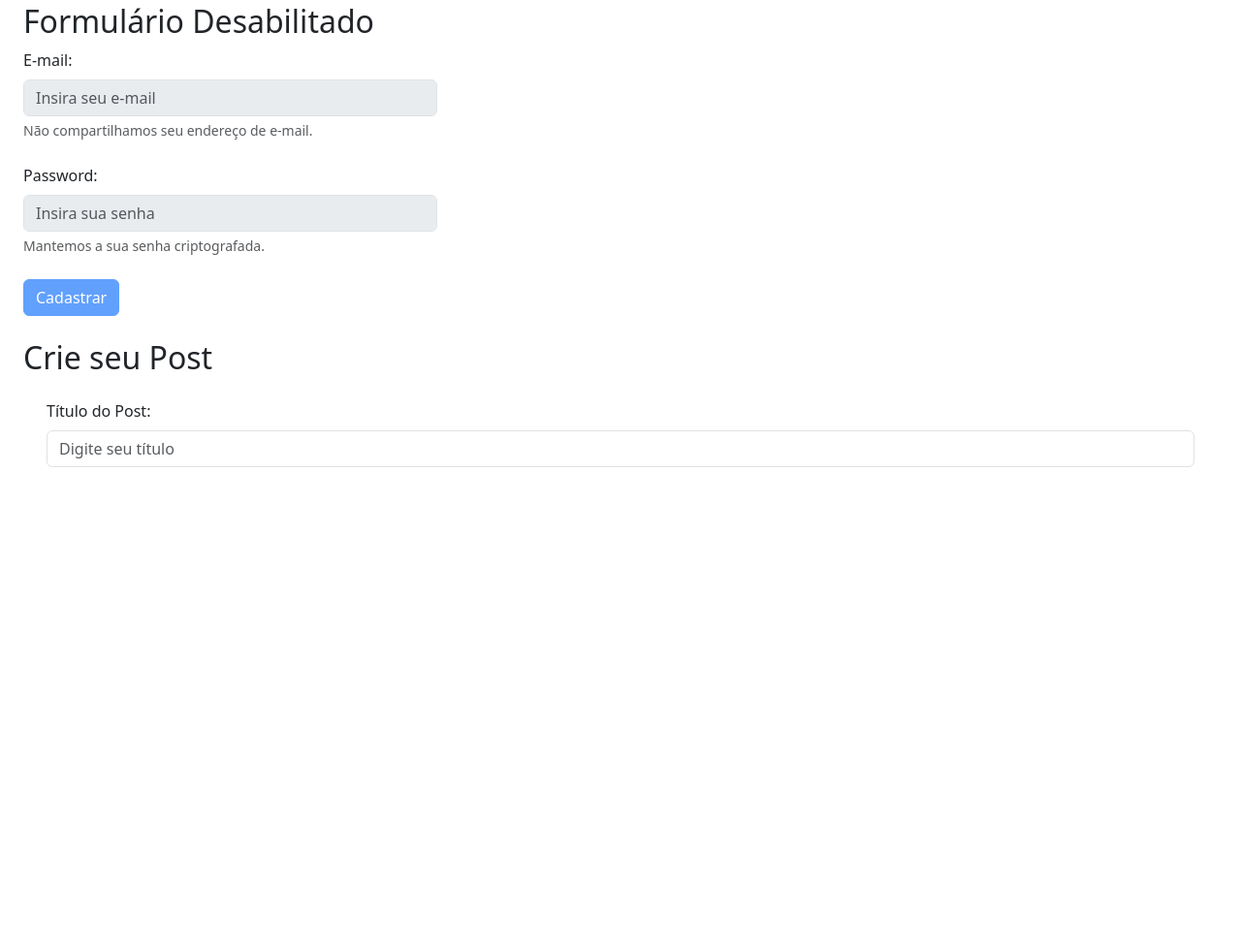
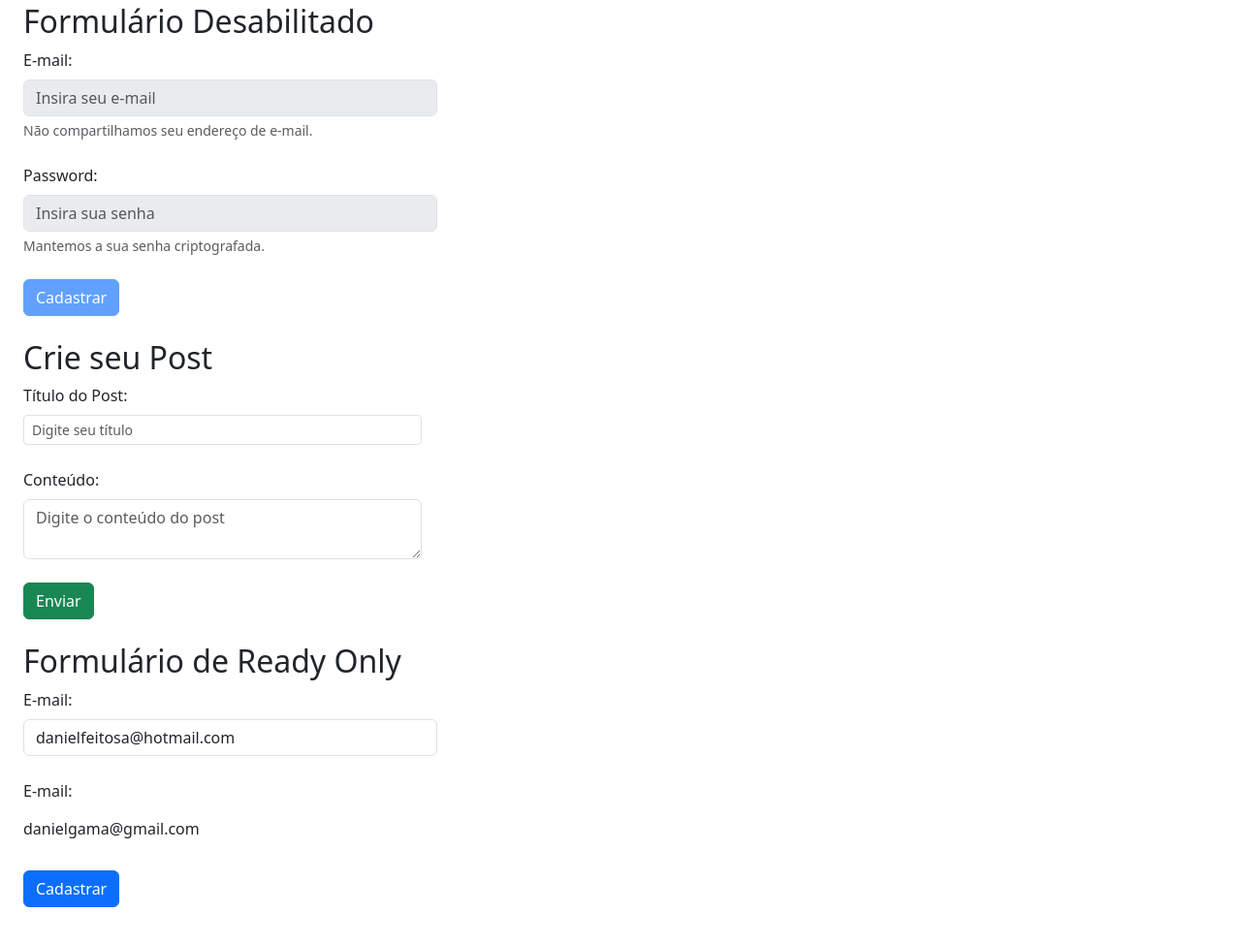
Before and after one commit to danielfeitosa4/bootstrap5, a plain HTML site: page 7_formularios/1_aulas/index.html in a window 1280 px wide. Shown: the part 367-1342 px from the top of the page at 97% size. Drawn offline with nearby package versions, Linux system fonts and the light colour scheme.

Commit message:
ready only

```diff
--- a/7_formularios/1_aulas/index.html
+++ b/7_formularios/1_aulas/index.html
@@ -58,10 +58,32 @@
   <div class="m-4">
     <h2>Crie seu Post</h2>
     <form action="">
-      <div class="m-4">
+      <div class="col-4 mb-4">
         <label for="title"  class="form-label">Título do Post:</label>
-        <input type="text" class="form-control" name="title" id="title" placeholder="Digite seu título">
+        <input type="text" class="form-control form-control-sm" name="title" id="title" placeholder="Digite seu título">
       </div>
+      <div class="col-4 mb-4">
+        <label for="content" class="form-label">Conteúdo:</label>
+        <textarea class="form-control" placeholder="Digite o conteúdo do post"></textarea>
+      </div>
+      <button type="submit" class="btn btn-success">Enviar</button>
+    </form>
+  </div>
+
+  <!-- Ready Only -->
+  <!-- OBS: O readonly é uma forma de enviar os dados para o servidor, já o disabled não envia!-->
+  <div class="col-4 m-4">
+    <h2>Formulário de Ready Only</h2>
+    <form action="">
+      <div class="mb-4">
+        <label for="email2" class="form-label">E-mail:</label>
+        <input type="email" class="form-control" name="email2" id="email2" placeholder="Insira seu e-mail" readonly value="danielfeitosa@hotmail.com">
+      </div>
+      <div class="mb-4">
+        <label for="email3" class="form-label">E-mail:</label>
+        <input type="email" class="form-control-plaintext" name="email3" id="email3" placeholder="Insira seu e-mail" readonly value="danielgama@gmail.com">
+      </div>
+      <button type="submit" class="btn btn-primary">Cadastrar</button>
     </form>
   </div>
 
```
